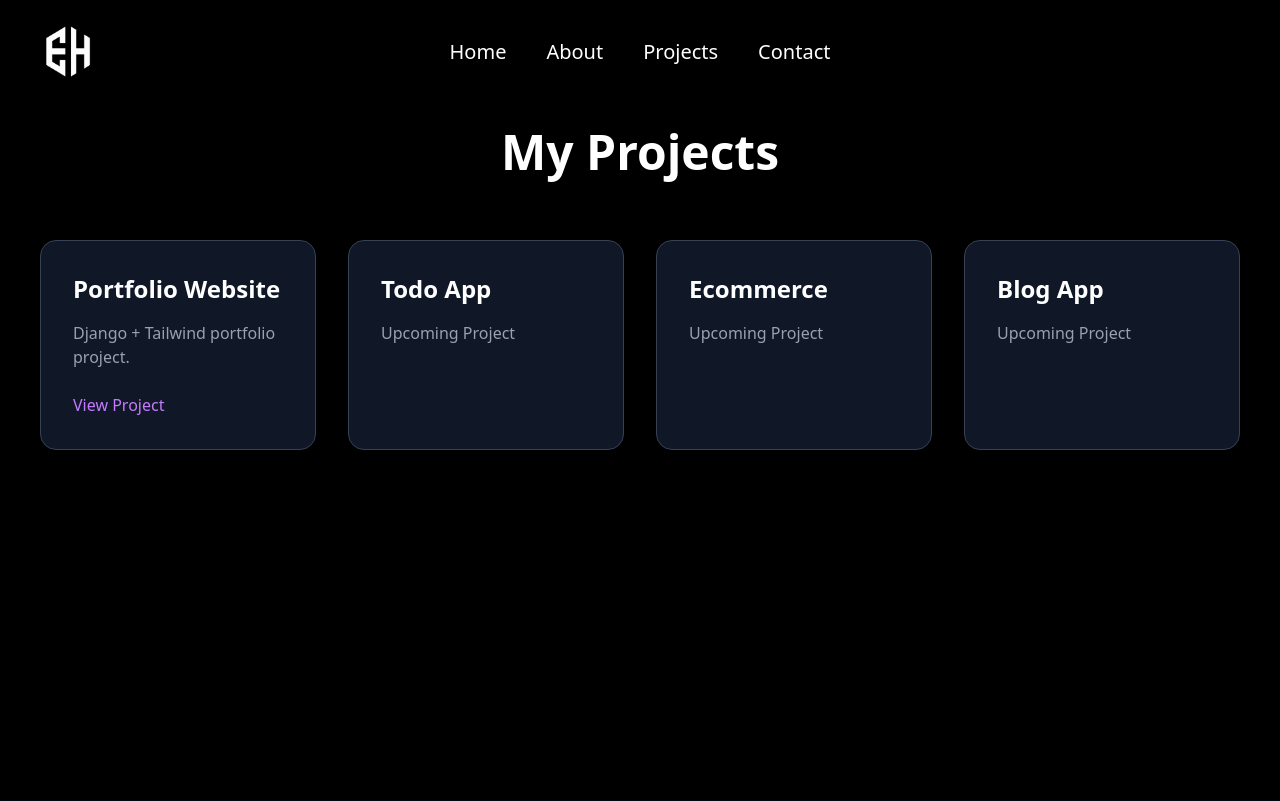
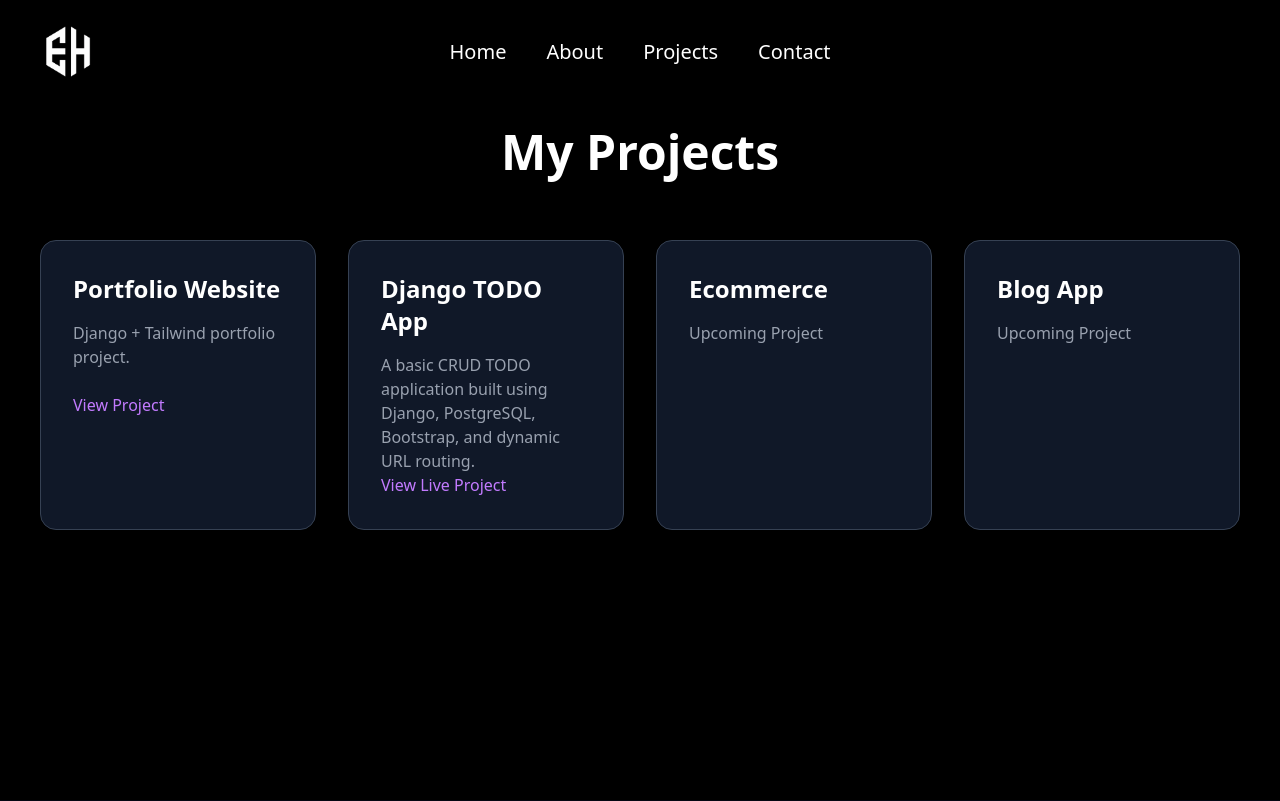
Before and after one commit to eddyhub404/django-portfolio, a Django app: page /projects/ in a window 1280 px wide. Shown: the top 801 px of the page. Run offline with Django 5.2, Linux system fonts and the light colour scheme; style sheets or scripts are compiled from the project's sources.

Commit message:
adding new project todo

```diff
--- a/templates/projects.html
+++ b/templates/projects.html
@@ -21,9 +21,16 @@
     </div>
 
     <div class="bg-gray-900 p-8 rounded-2xl border border-gray-700">
-      <h2 class="text-2xl font-bold mb-4">Todo App</h2>
-      <p class="text-gray-400">Upcoming Project</p>
-    </div>
+  <h2 class="text-2xl font-bold mb-4">Django TODO App</h2>
+  <p class="text-gray-400">
+    A basic CRUD TODO application built using Django, PostgreSQL, Bootstrap, and dynamic URL routing.
+  </p>
+  <a href="https://django-todo-app-ekum.onrender.com/"
+     target="_blank"
+     class="text-purple-400 hover:text-purple-300">
+    View Live Project
+  </a>
+</div>
 
     <div class="bg-gray-900 p-8 rounded-2xl border border-gray-700">
       <h2 class="text-2xl font-bold mb-4">Ecommerce</h2>
```
